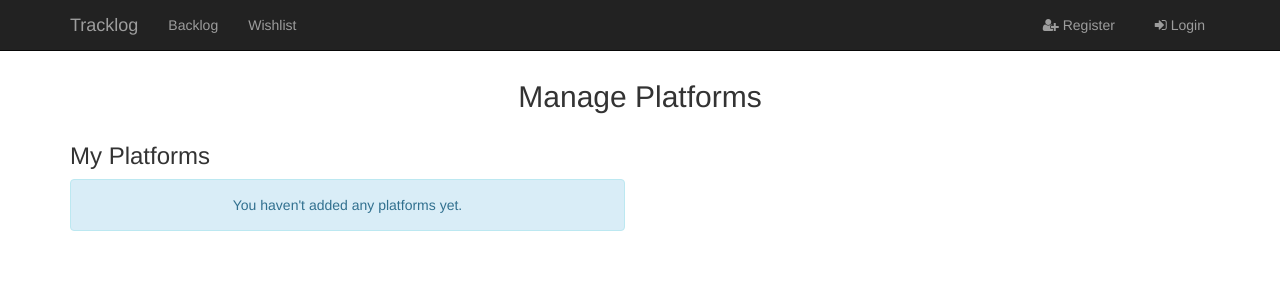
After one commit to AmirF27/tracklog, a Flask app: template templates/account-settings.html in a window 1280 px wide. The commit adds this page. Shown: the top 300 px of the page. Run offline with Flask 2, Linux system fonts and the light colour scheme; the template is opened without the code that fills it, so the values that code supplies are empty; some libraries are stand-ins or nearby versions.

Commit message:
Create user settings page and display platforms
Created user settings page and added basic functionality, which
displays the user's current platforms. Will later add functionalities
to delete and add platforms.

```diff
--- a/app.py
+++ b/app.py
@@ -144,6 +144,7 @@ def lists(list_type):
     platforms = db_session.query(Platform.name). \
                            join(UserPlatform). \
                            filter(UserPlatform.user_id == current_user.id). \
+                           order_by(Platform.name). \
                            all()
 
     return render_template("list.html", list_type=list_type, entries=entries, platforms=platforms)
@@ -247,6 +248,21 @@ def delete(list_type):
         .format(info.get("game"), info.get("platform"), list_type), "success")
     return redirect(url_for("lists", list_type=list_type))
 
+@app.route("/account-settings")
+@login_required
+def account_settings():
+
+    platforms = []
+
+    for platform in db_session.query(UserPlatform, Platform.name). \
+                           join(Platform). \
+                           filter(UserPlatform.user_id == current_user.id). \
+                           order_by(Platform.name). \
+                           all():
+        platforms.append(platform[1])
+
+    return render_template("account-settings.html", platforms=platforms)
+
 @login_manager.user_loader
 def load_user(user_id):
     """
--- a/static/css/styles.css
+++ b/static/css/styles.css
@@ -44,10 +44,6 @@ main {
         margin: 0 auto;
     }
 
-    .empty-list {
-        text-align: center;
-    }
-
     /* prevent search results from going off screen */
     .list-container {
         margin-right: 15px;
--- a/static/js/script.js
+++ b/static/js/script.js
@@ -94,7 +94,7 @@ function createListItem(game) {
     // if no results were found, return a list item specifying as much
     if (game === undefined) {
         return $("<li/>", {
-            class: "list-group-item empty-list",
+            class: "list-group-item text-center",
             text: "No games were found matching your input."
         });
     }
--- /dev/null
+++ b/templates/account-settings.html
@@ -0,0 +1,20 @@
+{% extends "layout.html" %}
+
+{% block main %}
+    <div class="row">
+        <h2 class="text-center">Manage Platforms</h2>
+        <div class="col-sm-6">
+            <h3>My Platforms</h3>
+            {% if platforms %}
+                <ul class="list-group">
+                {% for platform in platforms %}
+                    <li class="list-group-item">{{ platform }}</li>
+                {% endfor %}
+                </ul>
+            {% else %}
+                <div class="alert alert-info text-center">You haven't added any platforms yet.</div>
+            {% endif %}
+        </div>
+        <div class="col-sm-6"></div>
+    </div>
+{% endblock %}
--- a/templates/layout.html
+++ b/templates/layout.html
@@ -36,11 +36,19 @@
                     </ul>
                     <ul class="nav navbar-nav navbar-right list-inline">
                         {% if current_user.is_authenticated() %}
-                            <li><a href="#">Hello, {{ current_user.username }}!</a></li>
-                            <li><a href="{{ url_for('logout') }}"><i class="fa fa-sign-out" aria-hidden="true"></i> Logout</a></li>
+                            <li>
+                                <a href="{{ url_for('account_settings') }}"><i class="fa fa-cog" aria-hidden="true"></i> Account Settings</a>
+                            </li>
+                            <li>
+                                <a href="{{ url_for('logout') }}"><i class="fa fa-sign-out" aria-hidden="true"></i> Logout</a>
+                            </li>
                         {% else %}
-                            <li><a href="{{ url_for('register') }}"><i class="fa fa-user-plus" aria-hidden="true"></i> Register</a></li>
-                            <li><a href="{{ url_for('login') }}"><i class="fa fa-sign-in" aria-hidden="true"></i> Login</a></li>
+                            <li>
+                                <a href="{{ url_for('register') }}"><i class="fa fa-user-plus" aria-hidden="true"></i> Register</a>
+                            </li>
+                            <li>
+                                <a href="{{ url_for('login') }}"><i class="fa fa-sign-in" aria-hidden="true"></i> Login</a>
+                            </li>
                         {% endif %}
                     </ul>
                 </div><!-- /.navbar-collapse -->
--- a/templates/list.html
+++ b/templates/list.html
@@ -62,6 +62,6 @@
         {% endfor %}
         </ul>
     {% else %}
-        <div class="alert alert-info empty-list">Your {{ list_type }} is currently empty.</div>
+        <div class="alert alert-info text-center">Your {{ list_type }} is currently empty.</div>
     {% endif %}
 {% endblock %}
```
